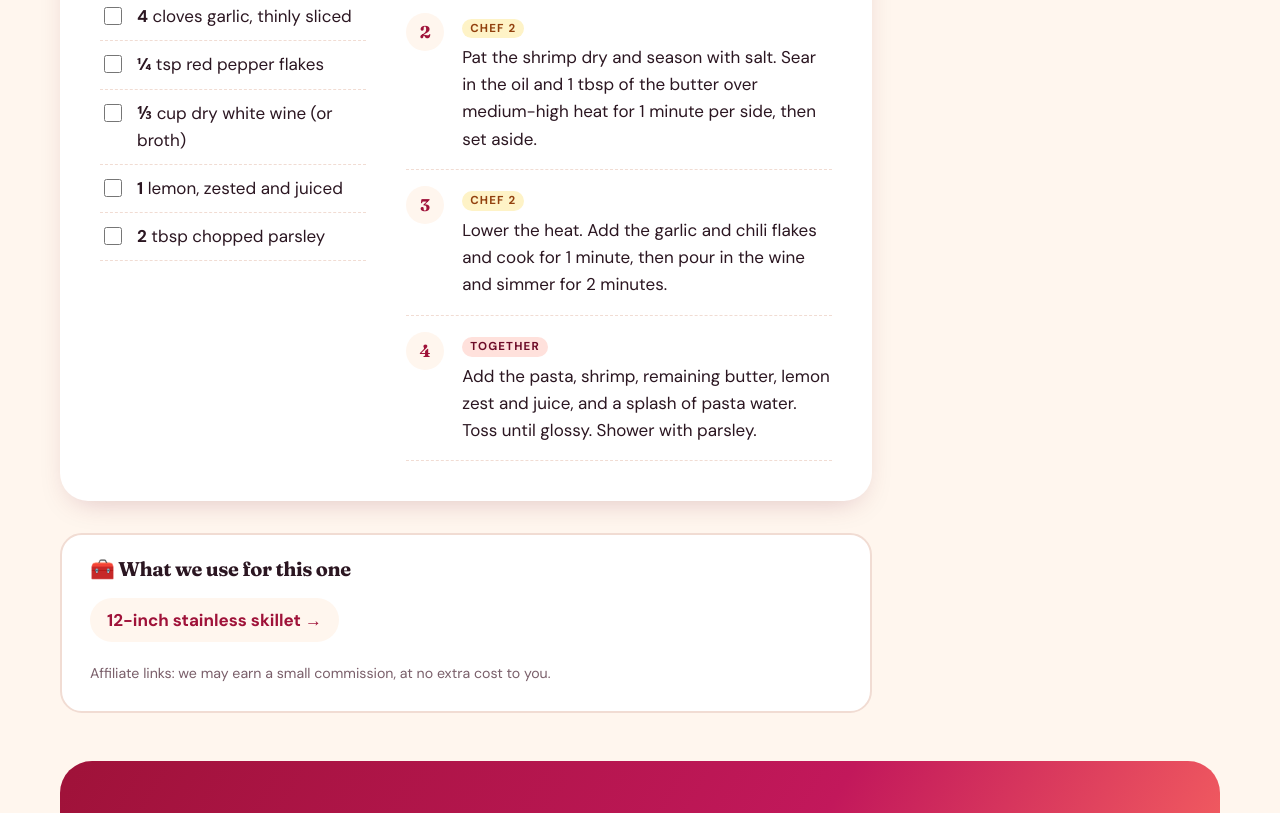
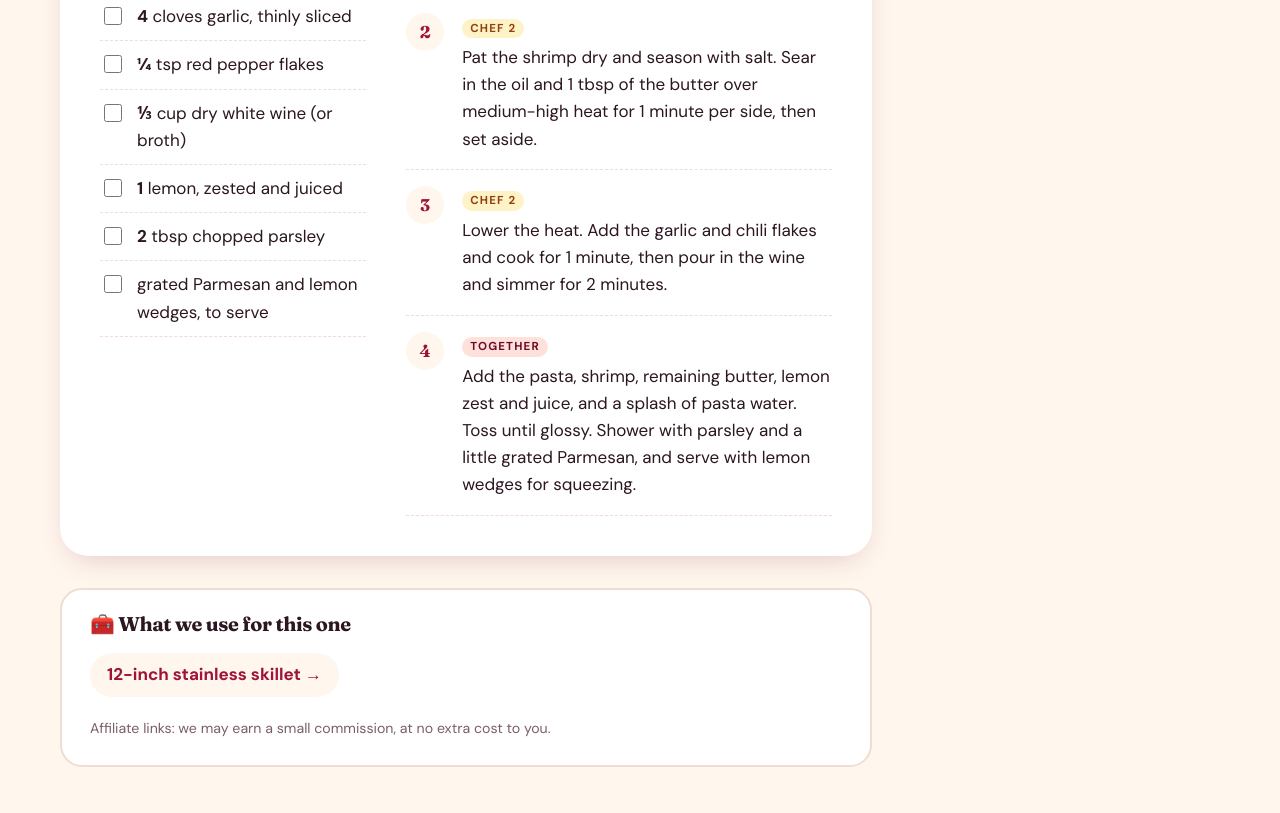
Before and after one commit to robertjc83/table-for-two, an Astro site: page /recipes/lemon-garlic-shrimp-scampi in a window 1280 px wide. Shown: the part 1731-2544 px from the top of the page. Built offline with nearby package versions, Linux system fonts and the light colour scheme; Astro itself is replaced by a stand-in of ours.

Commit message:
Add shrimp scampi photo and Parmesan/lemon garnish
Co-Authored-By: Claude Opus 5.5 <noreply@anthropic.com>
Claude-Session: https://claude.ai/code/session_018D2GCyHVdFAbj4DDKmWaoo

```diff
--- a/src/content/recipes/lemon-garlic-shrimp-scampi.md
+++ b/src/content/recipes/lemon-garlic-shrimp-scampi.md
@@ -1,6 +1,8 @@
 ---
 title: "20-Minute Lemon Garlic Shrimp Scampi"
 description: "Bright, buttery shrimp scampi over linguine, on the table in 20 minutes. A good pick for a weeknight date when you'd rather spend the evening together than over the stove."
+image: ./images/shrimp-scampi.jpg
+imageAlt: "Golden seared shrimp over linguine in a lemon garlic butter sauce with parsley, Parmesan and lemon wedges"
 emoji: "🍤"
 color: "#ea580c"
 vibe: Playful
@@ -22,11 +24,12 @@ ingredients:
   - { qty: 0.33, unit: "cup", item: "dry white wine (or broth)" }
   - { qty: 1, unit: "", item: "lemon, zested and juiced" }
   - { qty: 2, unit: "tbsp", item: "chopped parsley" }
+  - { item: "grated Parmesan and lemon wedges, to serve" }
 steps:
   - { who: chef1, text: "Boil the linguine in well-salted water until al dente. Save ½ cup of the pasta water before draining." }
   - { who: chef2, text: "Pat the shrimp dry and season with salt. Sear in the oil and 1 tbsp of the butter over medium-high heat for 1 minute per side, then set aside." }
   - { who: chef2, text: "Lower the heat. Add the garlic and chili flakes and cook for 1 minute, then pour in the wine and simmer for 2 minutes." }
-  - { who: both, text: "Add the pasta, shrimp, remaining butter, lemon zest and juice, and a splash of pasta water. Toss until glossy. Shower with parsley." }
+  - { who: both, text: "Add the pasta, shrimp, remaining butter, lemon zest and juice, and a splash of pasta water. Toss until glossy. Shower with parsley and a little grated Parmesan, and serve with lemon wedges for squeezing." }
 pairing:
   drink: "The rest of that bottle of Sauvignon Blanc"
   playlist: "Sunny bossa nova: João Gilberto, Bebel Gilberto"
```
Also changed, not shown: src/content/recipes/images/shrimp-scampi.jpg (added).
